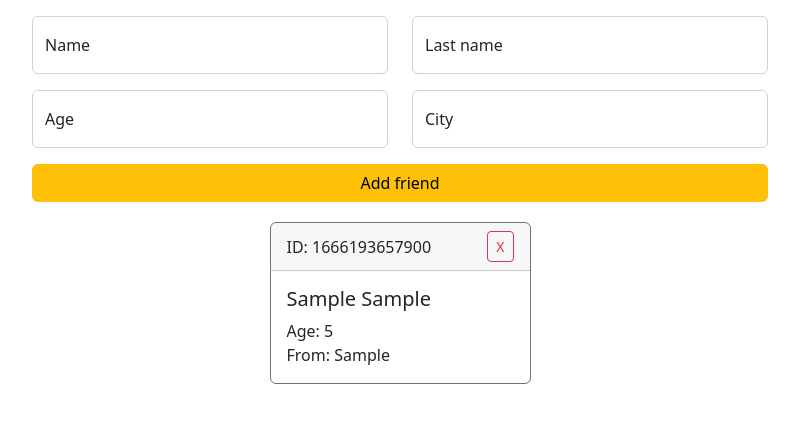
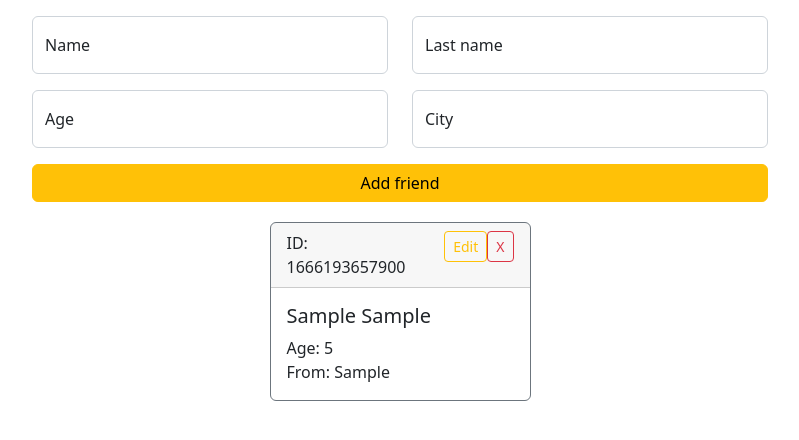
Before and after one commit to JonasKaruzas/react-friends-list, a React (Create React App) app: page / in a window 1280 px wide. Both pictures are taken after typing "Sample", "Sample", "5", "Sample" into the empty fields and a click on the button "Add friend". Shown: the top 440 px of the page, without its empty margins (240-1039 px from the left). Built offline with nearby package versions, Linux system fonts and the light colour scheme.

Commit message:
refactor: editModal pradzia

```diff
--- a/src/AddFriendForm.jsx
+++ b/src/AddFriendForm.jsx
@@ -55,7 +55,7 @@ export const AddFriendForm = (props) => {
       </Row>
       <div className='d-grid'>
       <Button variant="warning" type="submit">
-        Add friend
+        {props.btnText}
       </Button>
       </div>
     </Form>
--- a/src/App.js
+++ b/src/App.js
@@ -1,5 +1,6 @@
 import { Friend } from "./Friend";
 import { AddFriendForm } from "./AddFriendForm";
+import { EditModal } from "./EditModal";
 import Container from "react-bootstrap/Container";
 import Row from "react-bootstrap/Row";
 import Col from "react-bootstrap/Col";
@@ -22,6 +23,11 @@ function App() {
     setFriends(friends.filter((friend) => friend.id !== id));
   }
 
+  function editHandler(e) {
+    console.log("Editinam");
+    console.log(e);
+  }
+
   function onSubmitHandler(formData) {
     setFriends([...friends, { ...formData, id: new Date().getTime() }]);
   }
@@ -29,7 +35,7 @@ function App() {
   function createFriendCards() {
     return friends.map((friend) => (
       <Col key={friend.id} className="my-1 col-12 col-sm-6 col-lg-3">
-        <Friend data={friend} onDelete={deleteHandler} />
+        <Friend data={friend} onDelete={deleteHandler} onEdit={editHandler} />
       </Col>
     ));
   }
@@ -42,7 +48,7 @@ function App() {
     <Container>
       <Row className="d-flex justify-content-center">
         <Col className="my-3 col-12 col-sm-8">
-          <AddFriendForm onSubmitHandler={(form) => onSubmitHandler(form)} />
+          <AddFriendForm btnText="Add friend" onSubmitHandler={(form) => onSubmitHandler(form)} />
         </Col>
       </Row>
 
--- /dev/null
+++ b/src/EditModal.jsx
@@ -0,0 +1,31 @@
+import React, { useState } from 'react';
+import Button from 'react-bootstrap/Button';
+import Modal from 'react-bootstrap/Modal';
+import { AddFriendForm } from "./AddFriendForm";
+
+export function EditModal(props) {
+  const [show, setShow] = useState(false);
+
+  const handleClose = () => setShow(false);
+  const handleShow = () => {
+    setShow(true)
+    props.onEdit();
+  };
+
+  return (
+    <>
+      <Button variant='outline-warning' size='sm' onClick={handleShow}>
+        Edit
+      </Button>
+
+      <Modal show={show} onHide={handleClose}>
+        <Modal.Header closeButton>
+          <Modal.Title>Edit your friends info</Modal.Title>
+        </Modal.Header>
+        <Modal.Body>
+           <AddFriendForm btnText='Save'/>
+          </Modal.Body>
+      </Modal>
+    </>
+  );
+}
--- a/src/Friend.jsx
+++ b/src/Friend.jsx
@@ -3,7 +3,7 @@ import Row from 'react-bootstrap/Row';
 import Col from 'react-bootstrap/Col';
 import Card from 'react-bootstrap/Card';
 import Button from 'react-bootstrap/Button';
-
+import { EditModal } from "./EditModal";
 
 export const Friend = (props) => {
   return (<>
@@ -12,7 +12,7 @@ export const Friend = (props) => {
           <Container fluid className='g-0'>
             <Row >
               <Col className='d-flex align-items-center'>ID: {props.data.id}</Col>
-              <Col className='col-sm-auto'><Button onClick={() => props.onDelete(props.data.id)} variant='outline-danger' size='sm' className="float-end">X</Button></Col>
+              <Col className='col-sm-auto'><EditModal onEdit={() => props.onEdit(props.data.id)}/><Button onClick={() => props.onDelete(props.data.id)} variant='outline-danger' size='sm' className="float-end">X</Button></Col>
             </Row>
           </Container>
           </Card.Header>
```
